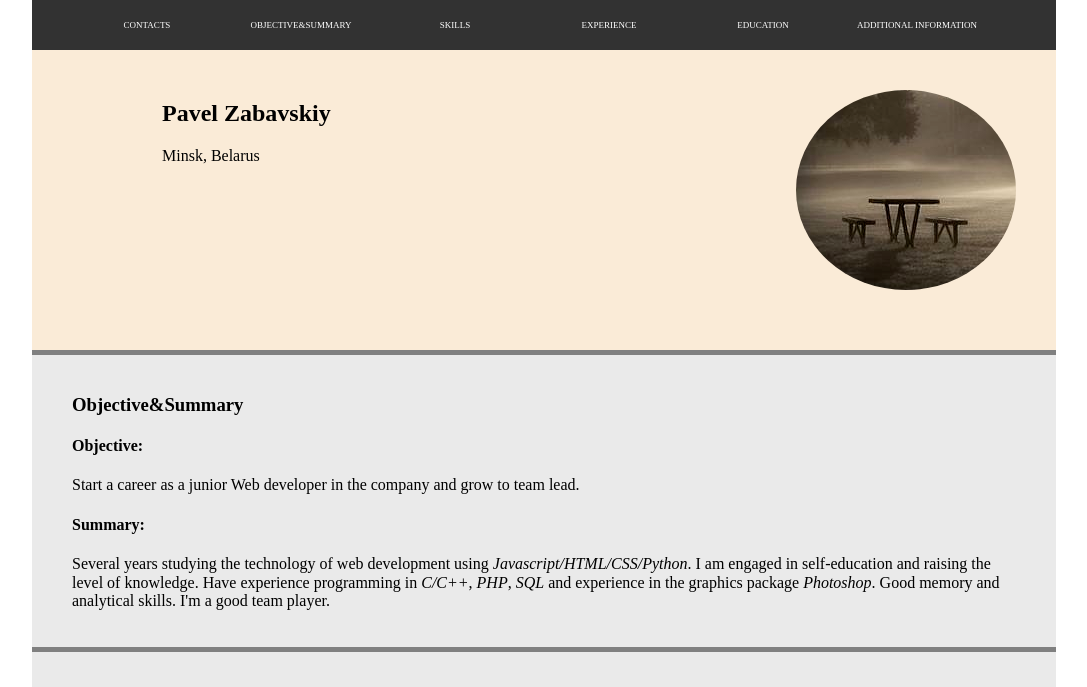
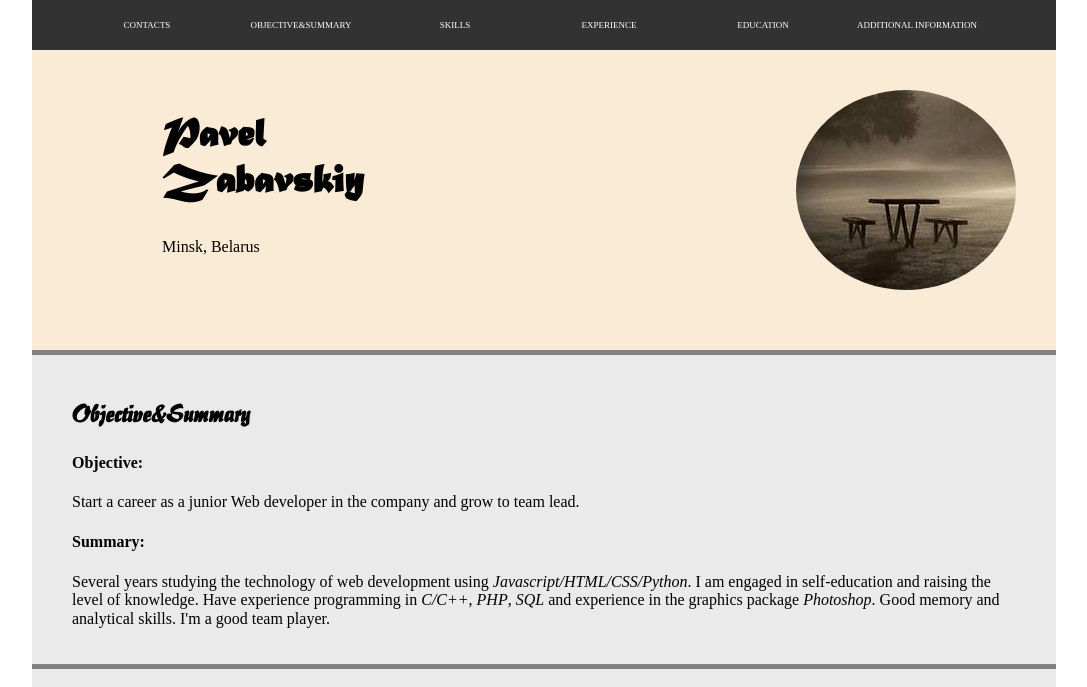
Before and after one commit to Asmodei2017/rsschool-2019Q1-cv, a plain HTML site: page index.html in a window 1280 px wide. Shown: the top 687 px of the page, without its empty margins (96-1183 px from the left). Drawn offline with Linux system fonts and the light colour scheme.

Commit message:
feat: add fonts

```diff
--- a/styles/style.css
+++ b/styles/style.css
@@ -1,5 +1,16 @@
+@font-face {
+    font-family: 'Asulbek Matura';
+    src: url("../resources/fonts/asylbek.ttf");
+}
+
+@font-face {
+    font-family: 'Brush Flair Cyr';
+    src: url("../resources/fonts/brush.otf");
+}
+
+
 body {
-    font-family: 'open_sansregular';
+    font-family: 'Times New Roman', Times, serif;
     background:#ffffff;
     font-size: 100%;
     max-width: 1024px;
@@ -72,6 +83,11 @@ body {
      border-bottom: 5px solid gray;
  }
 
+ .info h2 {
+     font-family: 'Asulbek Matura';
+     font-size: 40px;
+ }
+
  .image {
 
      border-radius: 50%;
@@ -134,6 +150,11 @@ body {
      padding: 20px 40px;
  }
 
+ .blok h3 {
+     font-family: 'Brush Flair Cyr';
+     font-size: 25px;
+ }
+
  .no_border {
      border-bottom: 0px;
      margin-bottom: -15px;
```
Also changed, not shown: index.html (+0 -9 lines), resources/fonts/asylbek.ttf (added), resources/fonts/brush.otf (added).
